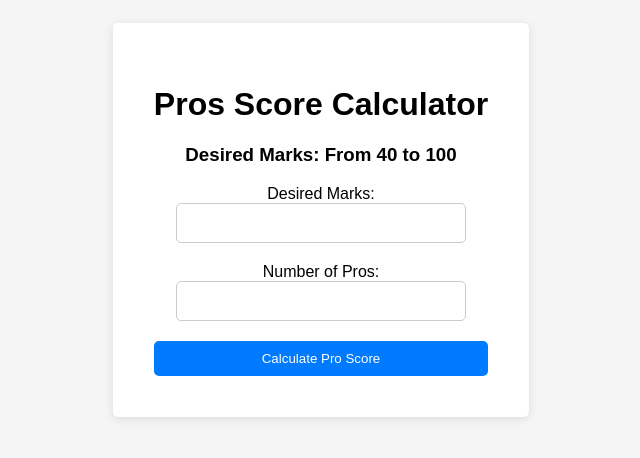
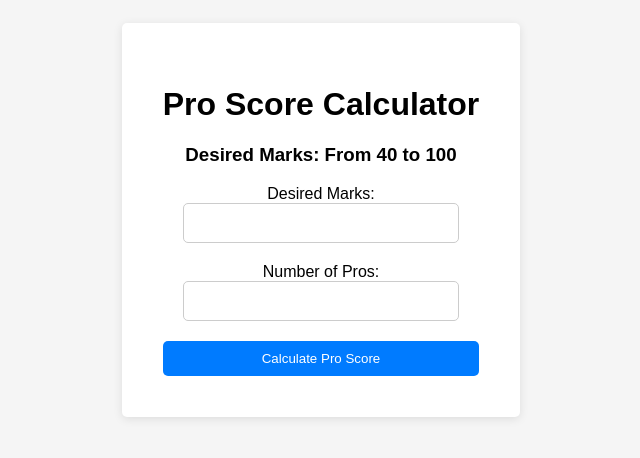
Before and after one commit to Rohit-Gupta-369/ProTable, a plain HTML site: page index.html in a window 1280 px wide. Shown: the part 188-646 px from the top of the page, without its empty margins (319-959 px from the left). Drawn offline with Linux system fonts and the light colour scheme.

Commit message:
Changes in logic.js

```diff
--- a/index.html
+++ b/index.html
@@ -9,7 +9,7 @@
 <body>
     <div id="proScoreCalculator" class="calculator-container">
         <div class="container">
-            <h1>Pros Score Calculator</h1>
+            <h1>Pro Score Calculator</h1>
             <h3>Desired Marks: From 40 to 100</h3>
             <form id="pro-score-form">
                 <div class="form-group">
```
